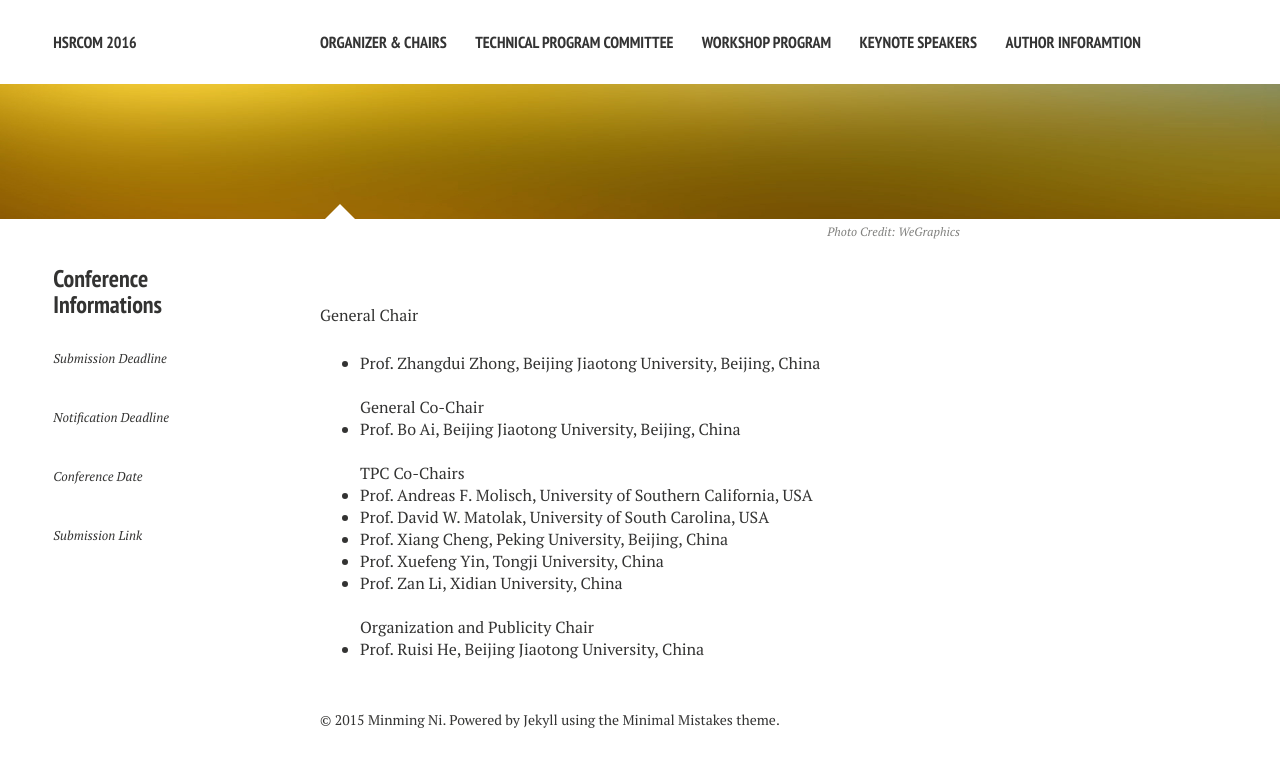
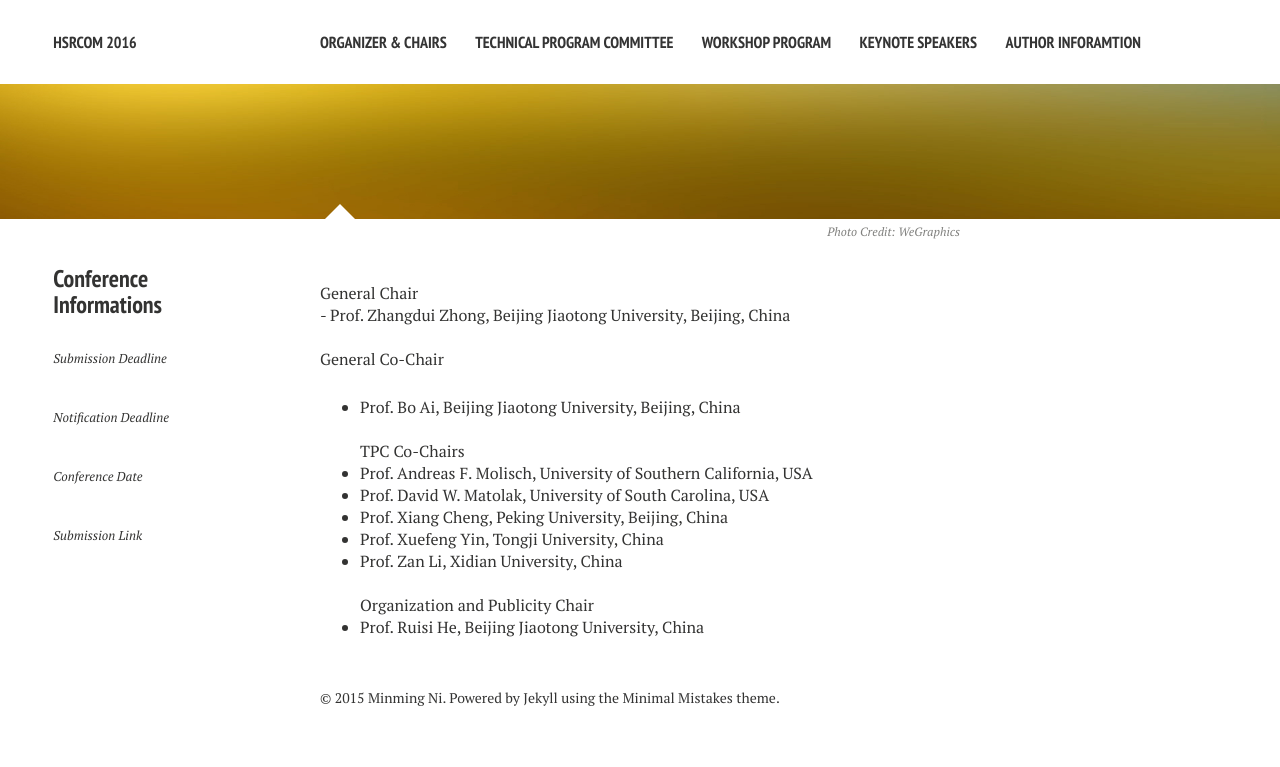
Before and after one commit to maxxx437/hsrcom2016, a Jekyll site: the page built from authors/index.md, in a window 1280 px wide. Shown: the top 767 px of the page. Built offline with Jekyll 4.4.1, drawn with Linux system fonts in a browser that asks for light colours; nearby versions of some CDN libraries.

Commit message:
Update index.md

```diff
--- a/authors/index.md
+++ b/authors/index.md
@@ -7,9 +7,8 @@ image:
   credit: WeGraphics
   creditlink: http://wegraphics.net/downloads/free-ultimate-blurred-background-pack/
 ---
-<br>
-General Chair
-- Prof. Zhangdui Zhong, Beijing Jiaotong University, Beijing, China
+
+General Chair<br>- Prof. Zhangdui Zhong, Beijing Jiaotong University, Beijing, China
 <br><br>General Co-Chair
 -	Prof. Bo Ai, Beijing Jiaotong University, Beijing, China
 <br><br>TPC Co-Chairs
```
